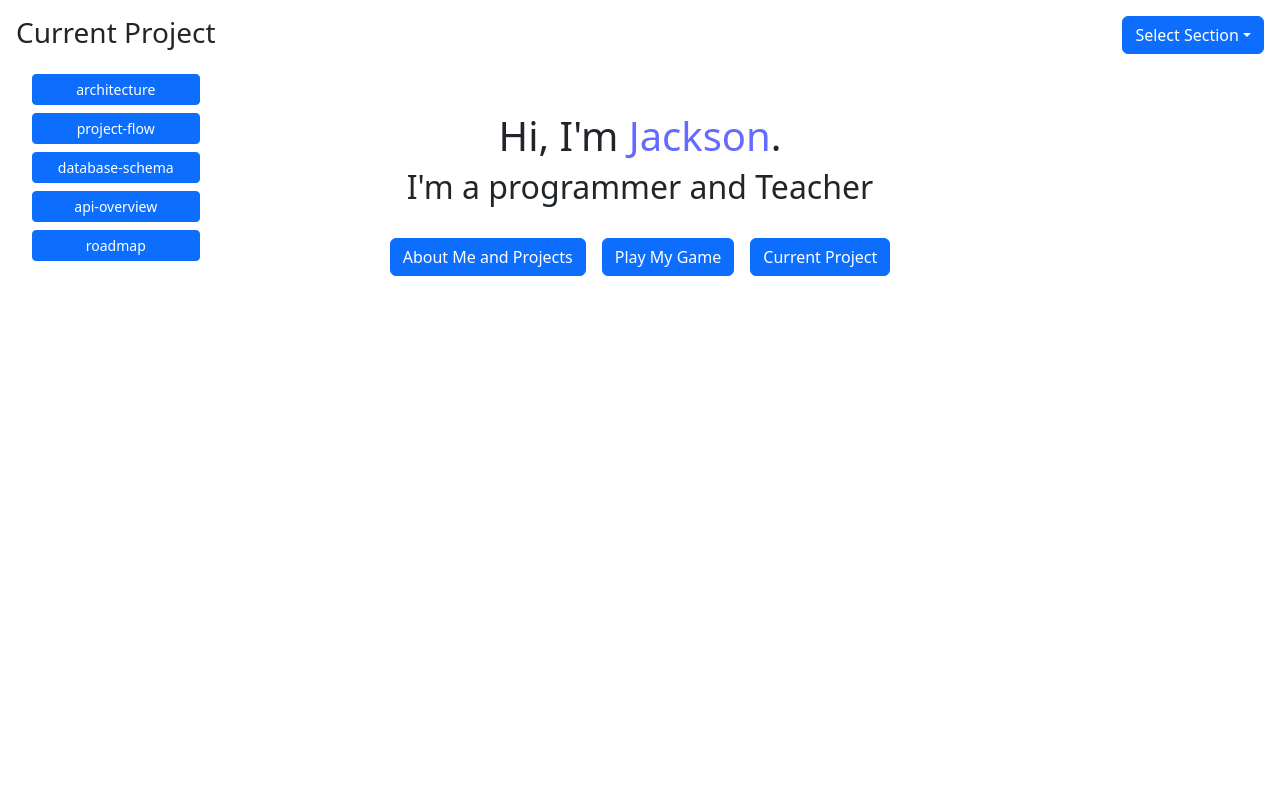
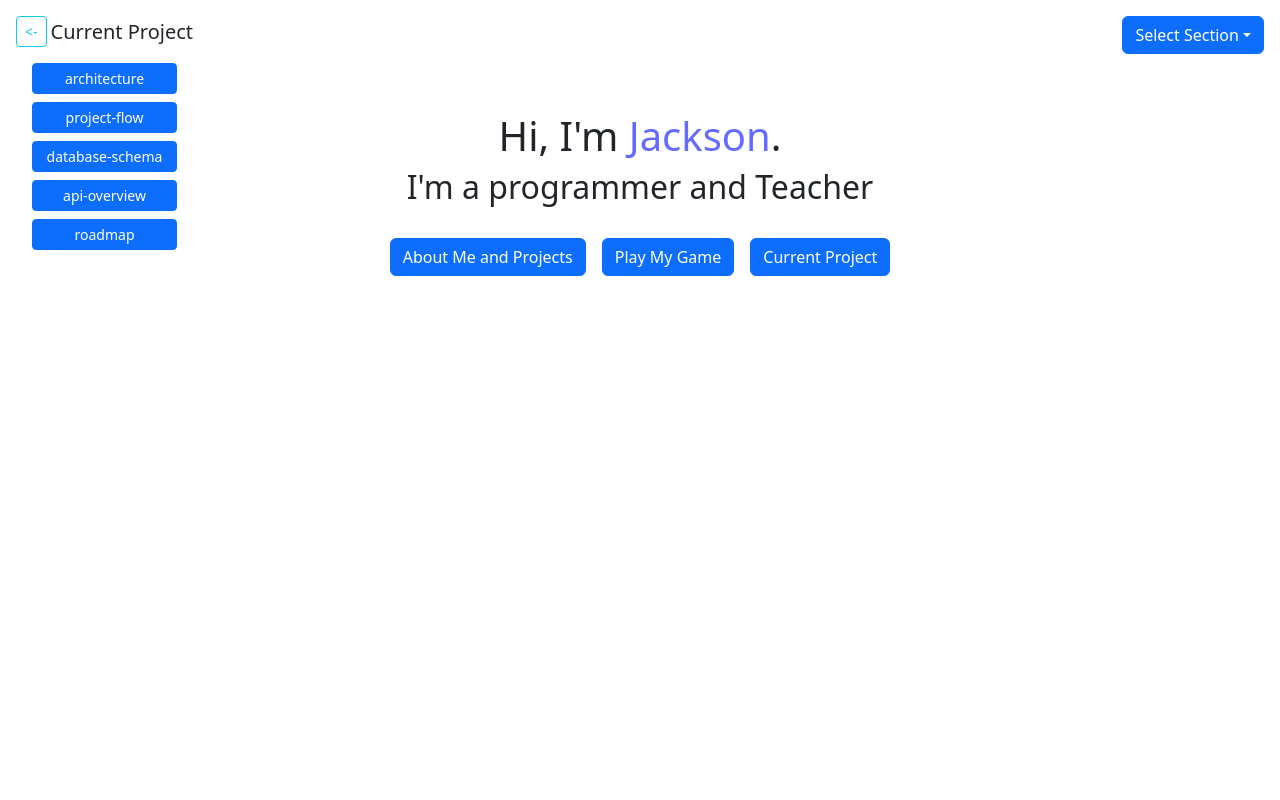
Before and after one commit to Jtsoco/portfolio, a React (Vite) app: page / in a window 1280 px wide. Shown: the top 800 px of the page. Built offline with nearby package versions, Linux system fonts and the light colour scheme.

Commit message:
happy with navbar hiding and revealing

```diff
--- a/src/App.css
+++ b/src/App.css
@@ -56,10 +56,31 @@
 }
 
 .offcanvas-header {
-  display: none !important;;
+  /* display: none !important;; */
 }
 
 .offcanvas.Body {
   background-color: rgba(255, 255, 255, 0.8) !important; /* Semi-transparent white background */
   backdrop-filter: blur(10px) !important; /* Add a subtle blur effect */
 }
+
+.offcanvas-hide {
+  transform: translateX(-140%) !important; /* Move the offcanvas completely out of view */
+  transition: transform 0.3s ease-in-out !important;
+}
+
+.offcanvas-show {
+  transform: translateX(0) !important; /* Move the offcanvas into view */
+  transition: transform 0.3s ease-in-out !important;
+}
+
+.nav-header-container {
+  display: flex;
+  gap: 4px;
+  align-items: center;
+
+}
+
+.nav-header-container h5 {
+  margin: 0;
+}
--- a/src/components/SideNAvBar.tsx
+++ b/src/components/SideNAvBar.tsx
@@ -1,5 +1,6 @@
 import { useState, useEffect, useRef } from 'react';
 import { Offcanvas, Nav, Button } from 'react-bootstrap';
+import { useLayoutEffect } from 'react';
 
 export interface NavigationItem {
   label: string;
@@ -15,12 +16,16 @@ export interface SideNavBarProps {
 }
 export function SideNavBar(props: SideNavBarProps) {
   const [show, setShow] = useState(false);
+  const [collapsed, setCollapsed] = useState(false);
 
   useEffect(() => {
     const obs = new IntersectionObserver(([entry]) => {
       // at threshold 0.1, the section is considered visible if at least 10% of it is in the viewport
       // set show is set to whether it is intersecting or not
       setShow(entry.isIntersecting);
+      if (entry.isIntersecting) {
+        setCollapsed(false);
+      }
     }, { threshold: 0.1 });
 
     const section = props.sectionRef.current;
@@ -43,15 +48,44 @@ export function SideNavBar(props: SideNavBarProps) {
     }
   };
 
+  const containerRef = useRef<HTMLDivElement | null>(null);
+  const headerRef = useRef<HTMLHeadingElement | null>(null);
+
+  const collapseNonEssentialElements = () => {
+    if (containerRef.current && headerRef.current) {
+      if (collapsed) {
+        containerRef.current.classList.remove('offcanvas-hide')
+        containerRef.current.classList.add('offcanvas-show');
+        headerRef.current.classList.add('offcanvas-show');
+        headerRef.current.classList.remove('offcanvas-hide');
+
+      }
+      else {
+        containerRef.current.classList.add('offcanvas-hide')
+        containerRef.current.classList.remove('offcanvas-show');
+        headerRef.current.classList.remove('offcanvas-show');
+        headerRef.current.classList.add('offcanvas-hide');
+
+      }
+      console.log('toggled')
+    }
+    setCollapsed(!collapsed);
+  }
+
+  const toggleRef = useRef<HTMLButtonElement | null>(null);
+
   return (
     <div className="side-nav-bar" >
       <Offcanvas show={show} onHide={() => setShow(false)} placement="start" scroll={true} backdrop={false}>
-        <Offcanvas.Header closeButton>
-          <Offcanvas.Title>Navigation</Offcanvas.Title>
-        </Offcanvas.Header>
+
+
         <Offcanvas.Body>
-          <h3>Current Project</h3>
-          <div className="navbar-buttons-container">
+          <div className="nav-header-container">
+
+           <Button ref={toggleRef} className="side-nav-toggle" variant="outline-info" size='sm' onClick={collapseNonEssentialElements}>{collapsed ? '->' : '<-'}</Button>
+          <h5 ref={headerRef}>Current Project</h5>
+          </div>
+          <div className="navbar-buttons-container" ref={containerRef}>
             {Object.entries(props.useLinkRefs).map(([id, ref]) => (
               <Button className="navbar-button w-auto" size='sm' variant="primary" key={id} onClick={() => scrollToSection(ref)}>
                 {id}
```
